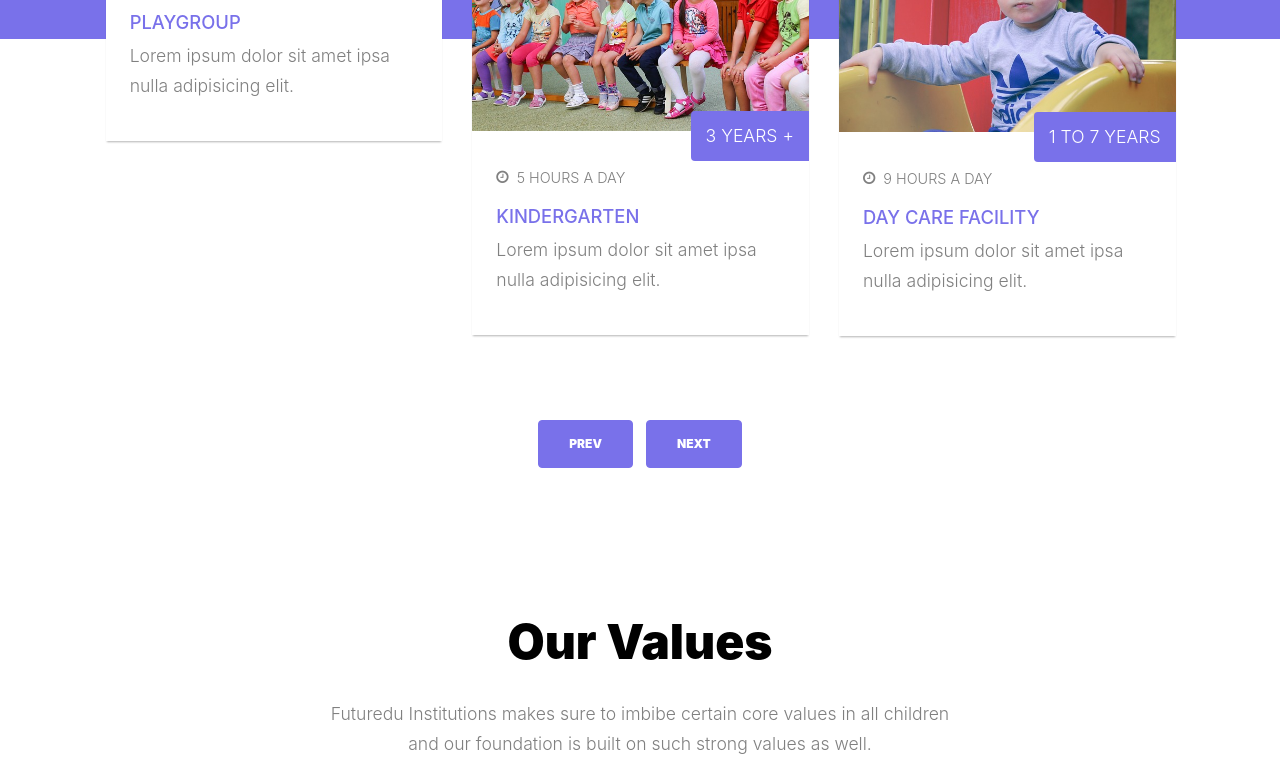
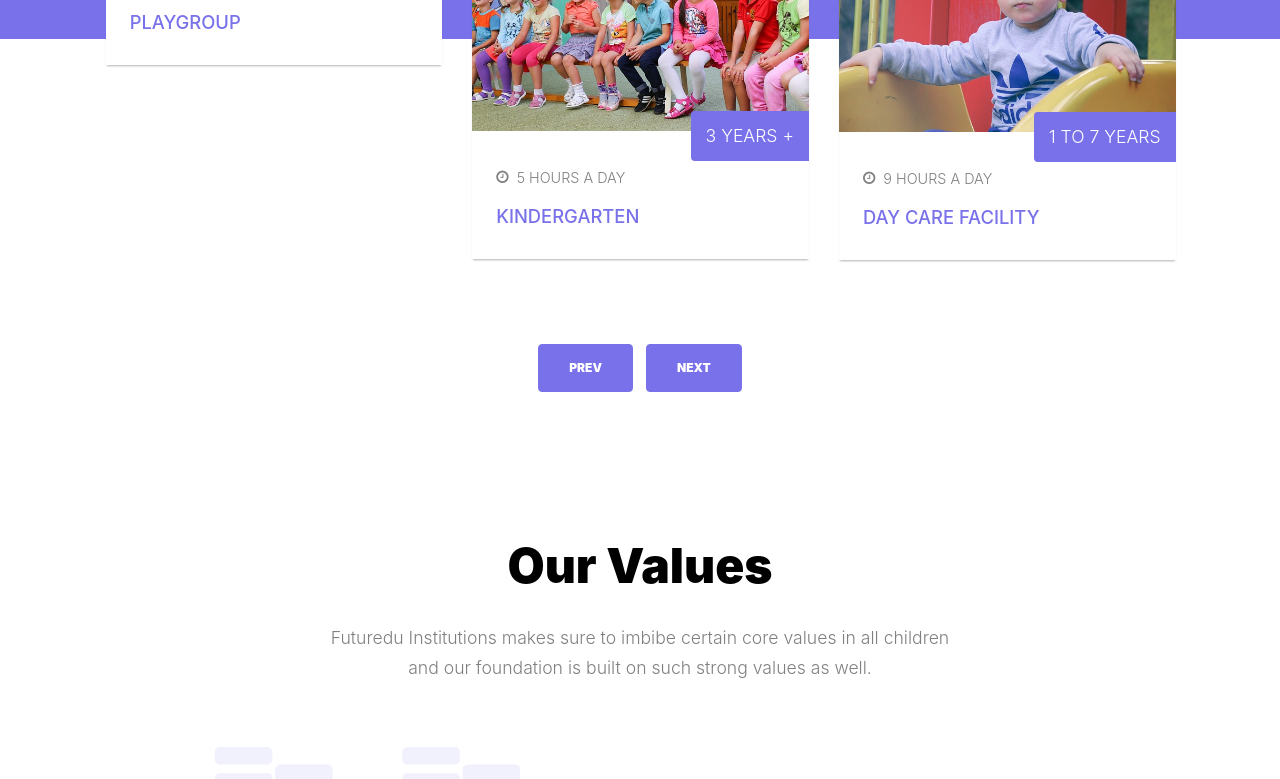
Before and after one commit to bph1994/bph1994.github.io, a plain HTML site: page index.html in a window 1280 px wide. Shown: the part 1274-2053 px from the top of the page. Drawn offline with Linux system fonts and the light colour scheme; files whose address does not match are found by name; a web font is replaced by a local one.

Commit message:
Update index.html

```diff
--- a/index.html
+++ b/index.html
@@ -141,7 +141,6 @@
                 <span class="course-price">1 YEAR +</span>
                 <div class="meta"><span class="icon-clock-o"></span>3 HOURS A DAY</div>
                 <h3><a href="#">TODDLER PROGRAM</a></h3>
-                <p>Lorem ipsum dolor sit amet ipsa nulla adipisicing elit. </p>
               </div>
             </div>
 
@@ -153,7 +152,6 @@
                 <span class="course-price">2 YEARS +</span>
                 <div class="meta"><span class="icon-clock-o"></span>3 HOURS A DAY</div>
                 <h3><a href="#">PLAYGROUP</a></h3>
-                <p>Lorem ipsum dolor sit amet ipsa nulla adipisicing elit. </p>
               </div>
             </div>
 
@@ -165,7 +163,6 @@
                 <span class="course-price">3 YEARS +</span>
                 <div class="meta"><span class="icon-clock-o"></span>5 HOURS A DAY</div>
                 <h3><a href="#">KINDERGARTEN</a></h3>
-                <p>Lorem ipsum dolor sit amet ipsa nulla adipisicing elit. </p>
               </div>
             </div>
             <div class="course bg-white h-100 align-self-stretch">
@@ -176,7 +173,6 @@
                 <span class="course-price">1 TO 7 YEARS</span>
                 <div class="meta"><span class="icon-clock-o"></span>9 HOURS A DAY</div>
                 <h3><a href="#">DAY CARE FACILITY</a></h3>
-                <p>Lorem ipsum dolor sit amet ipsa nulla adipisicing elit. </p>
               </div>
             </div>
             <div class="course bg-white h-100 align-self-stretch">
@@ -187,7 +183,6 @@
                 <span class="course-price">6 YEARS +</span>
                 <div class="meta"><span class="icon-clock-o"></span>7 HOURS A DAY</div>
                 <h3><a href="#">LOWER PRIMARY SCHOOL</a></h3>
-                <p>Lorem ipsum dolor sit amet ipsa nulla adipisicing elit. </p>
               </div>
             </div>
             <div class="course bg-white h-100 align-self-stretch">
@@ -198,7 +193,6 @@
                 <span class="course-price">10 YEARS</span>
                 <div class="meta"><span class="icon-clock-o"></span>8 HOURS A DAY</div>
                 <h3><a href="#">HIGHER PRIMARY</a></h3>
-                <p>Lorem ipsum dolor sit amet ipsa nulla adipisicing elit. </p>
               </div>
             </div>
           </div>
@@ -314,8 +308,7 @@
 
 
 
-            <h2 class="section-title mb-3">Message Us</h2>
-            <p class="mb-5">Natus totam voluptatibus animi aspernatur ducimus quas obcaecati mollitia quibusdam temporibus culpa dolore molestias blanditiis consequuntur sunt nisi.</p>
+            <h2 class="section-title mb-3">Contact us for more info</h2>
 
             <form method="post" data-aos="fade">
               <div class="form-group row">
```
